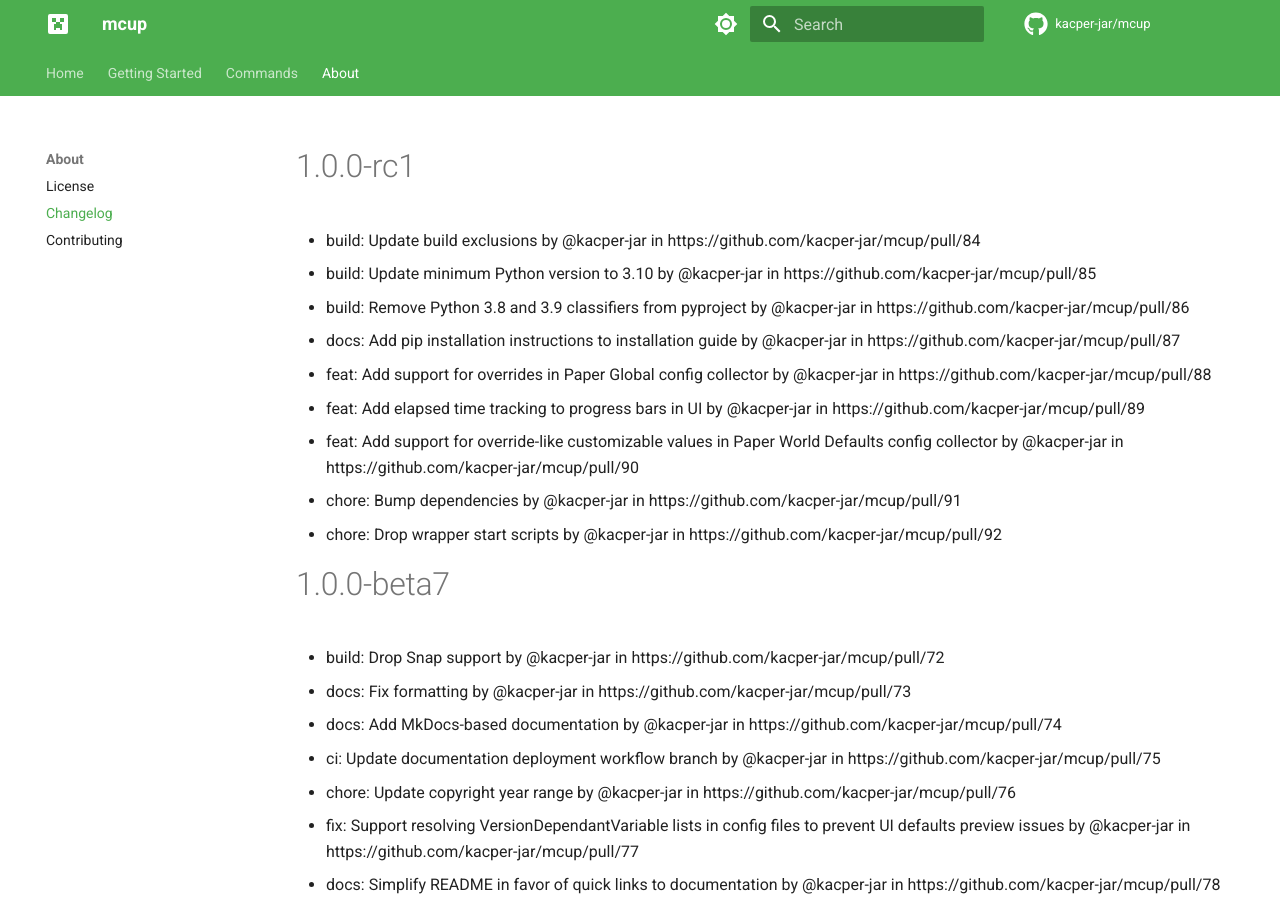
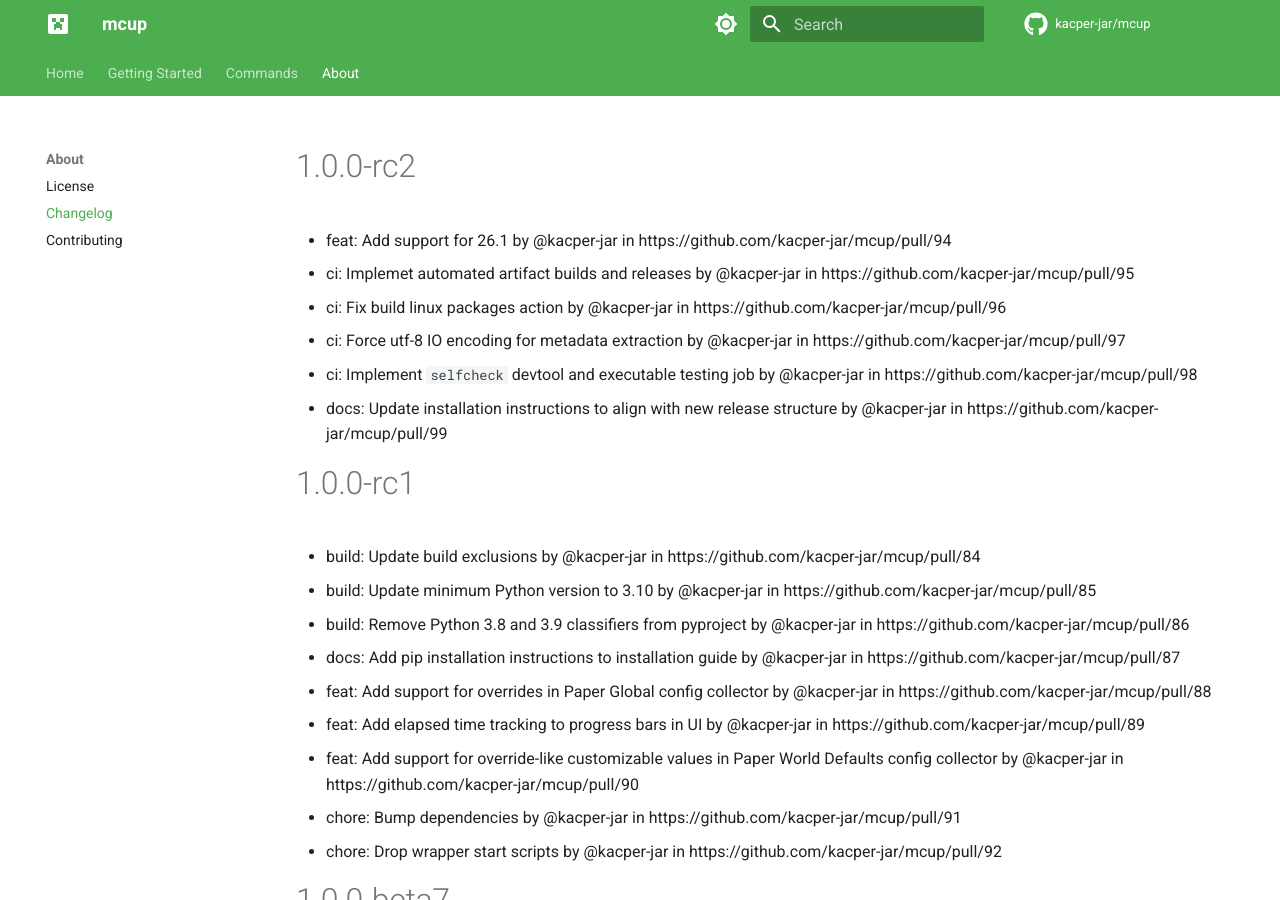
Before and after one commit to kacper-jar/mcup, an MkDocs documentation site: the page built from docs/about/changelog.md, in a window 1280 px wide and 900 px high. Built offline with MkDocs 1.6.1 and Material for MkDocs 9.7.7, drawn with Linux system fonts in a browser that asks for light colours; comment, search, counter and statistics services are not loaded; the version menu is left out.

Commit message:
chore: update changelogs for 1.0.0-rc2 release

```diff
--- a/docs/about/changelog.md
+++ b/docs/about/changelog.md
@@ -1,3 +1,12 @@
+# 1.0.0-rc2
+
+* feat: Add support for 26.1 by @kacper-jar in https://github.com/kacper-jar/mcup/pull/94
+* ci: Implemet automated artifact builds and releases by @kacper-jar in https://github.com/kacper-jar/mcup/pull/95
+* ci: Fix build linux packages action by @kacper-jar in https://github.com/kacper-jar/mcup/pull/96
+* ci: Force utf-8 IO encoding for metadata extraction by @kacper-jar in https://github.com/kacper-jar/mcup/pull/97
+* ci: Implement `selfcheck` devtool and executable testing job by @kacper-jar in https://github.com/kacper-jar/mcup/pull/98
+* docs: Update installation instructions to align with new release structure by @kacper-jar in https://github.com/kacper-jar/mcup/pull/99
+
 # 1.0.0-rc1
 
 * build: Update build exclusions by @kacper-jar in https://github.com/kacper-jar/mcup/pull/84
```
Also changed, not shown: 2 other files.
